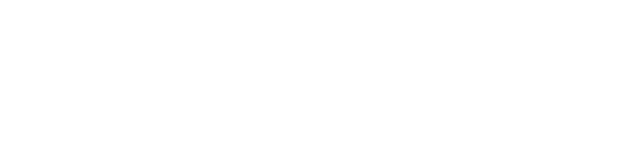
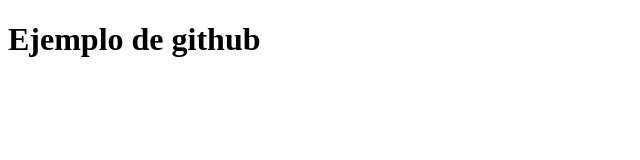
Before and after one commit to fabricioMarquez444/ejemplo, a plain HTML site: page index.html in a window 1280 px wide. Shown: the whole page, without its empty margins (0-640 px from the left). Drawn offline with Linux system fonts and the light colour scheme.

Commit message:
Agregando titulo al archivo index.html

```diff
--- a/index.html
+++ b/index.html
@@ -3,9 +3,9 @@
 <head>
     <meta charset="UTF-8">
     <meta name="viewport" content="width=device-width, initial-scale=1.0">
-    <title>Document</title>
+    <title>Ejemplo de github</title>
 </head>
 <body>
-
+    <h1>Ejemplo de github</h1>
 </body>
 </html>
```
